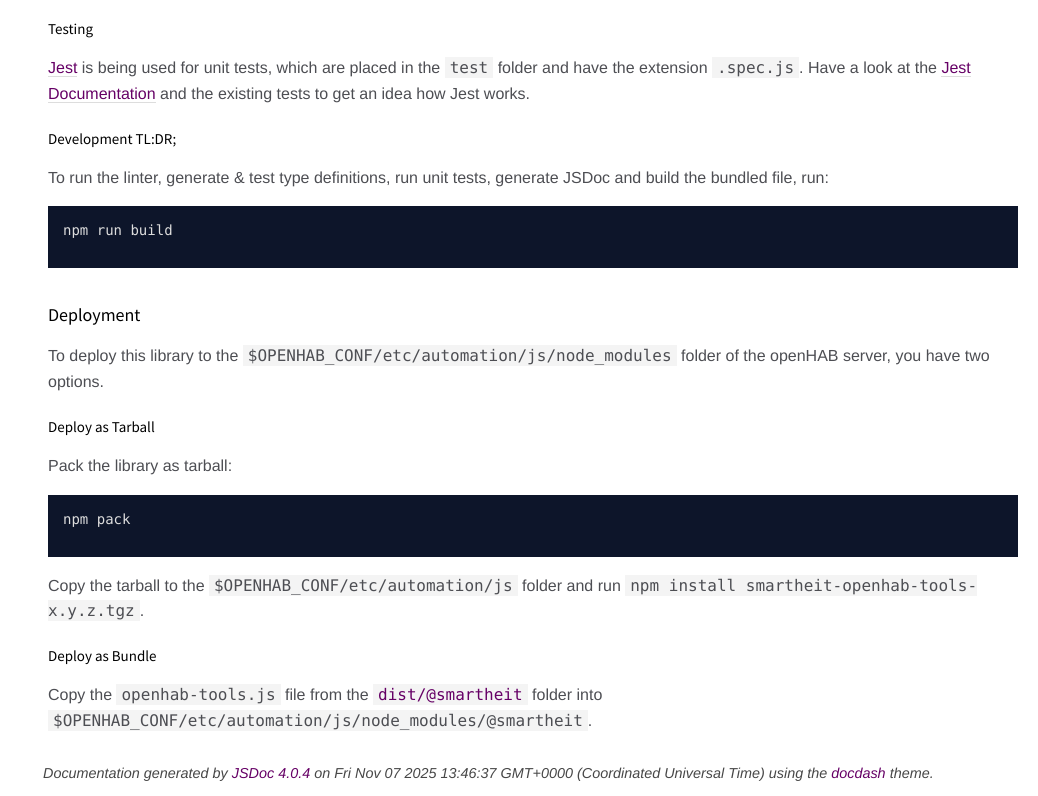
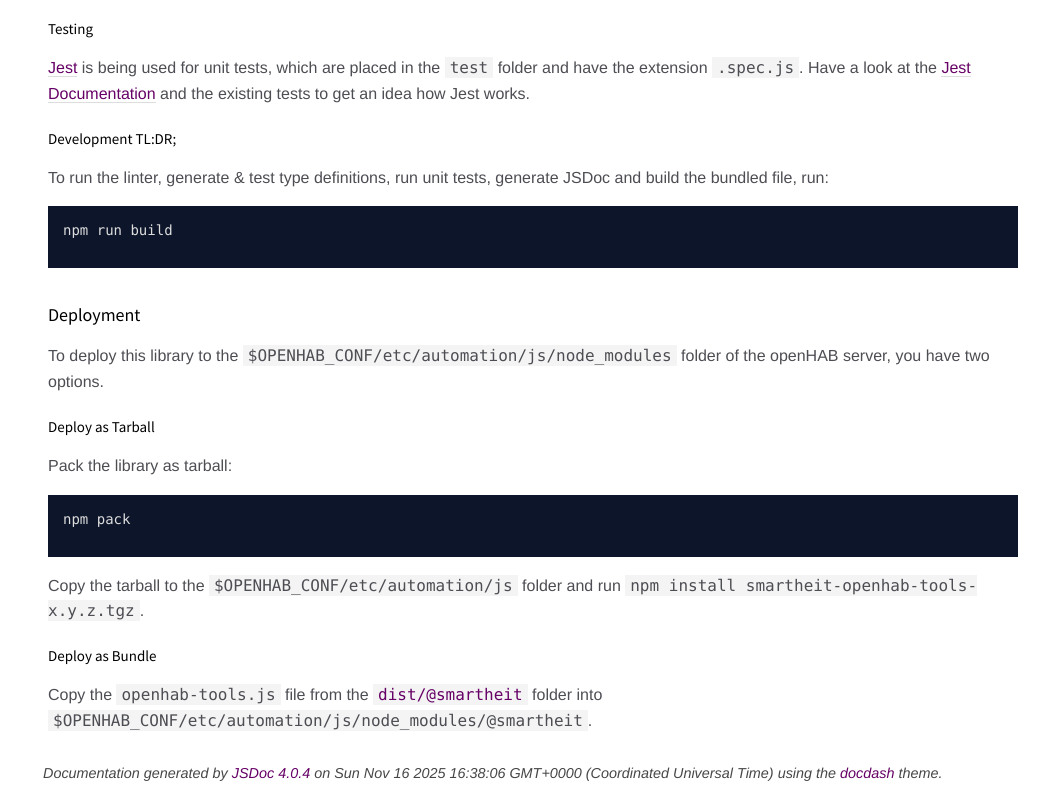
Before and after one commit to smartheit/openhab-js-tools, a plain HTML site: page index.html in a window 1280 px wide. Shown: the part 1982-2778 px from the top of the page, without its empty margins (242-1280 px from the left). Drawn offline with Linux system fonts and the light colour scheme.

Commit message:
deploy: e876cc08512995ab0aa24270f481dab1b78e2866

```diff
--- a/index.html
+++ b/index.html
@@ -139,7 +139,7 @@
 <br class="clear">
 
 <footer>
-    Documentation generated by <a href="https://github.com/jsdoc3/jsdoc">JSDoc 4.0.4</a> on Fri Nov 07 2025 13:46:37 GMT+0000 (Coordinated Universal Time) using the <a href="https://github.com/clenemt/docdash">docdash</a> theme.
+    Documentation generated by <a href="https://github.com/jsdoc3/jsdoc">JSDoc 4.0.4</a> on Sun Nov 16 2025 16:38:06 GMT+0000 (Coordinated Universal Time) using the <a href="https://github.com/clenemt/docdash">docdash</a> theme.
 </footer>
 
 <script>prettyPrint();</script>
```
Also changed, not shown: messaging.html (+1 -1 lines), messaging.js.html (+1 -1 lines), revpi.html (+1 -1 lines), revpi.js.html (+1 -1 lines), thingsx.html (+1 -1 lines), thingsx.js.html (+1 -1 lines), utils.html (+1 -1 lines), utils.js.html (+1 -1 lines).
